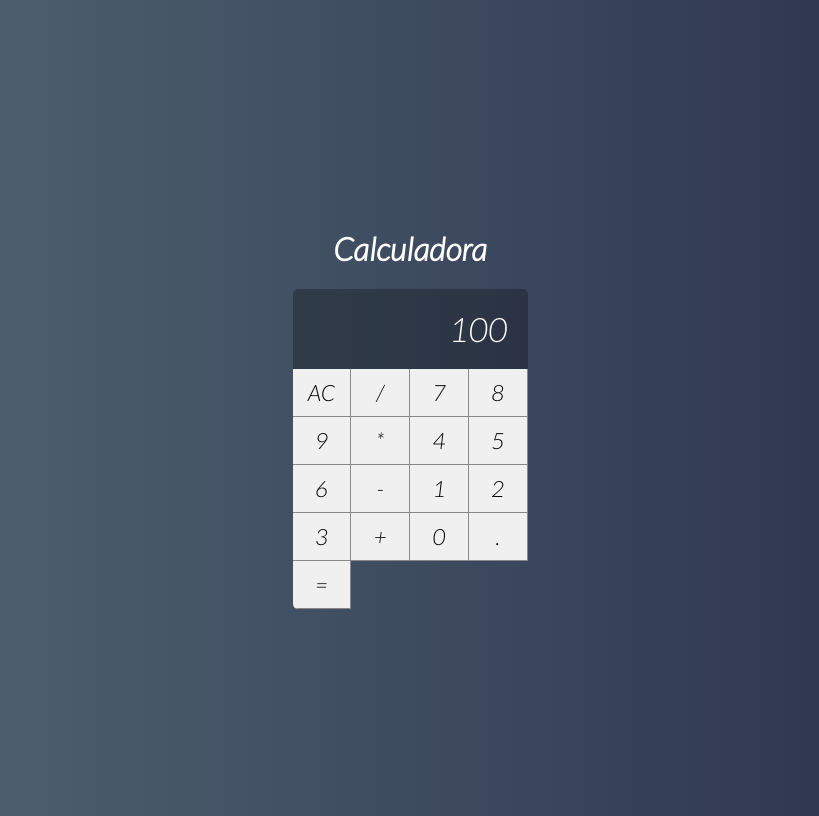
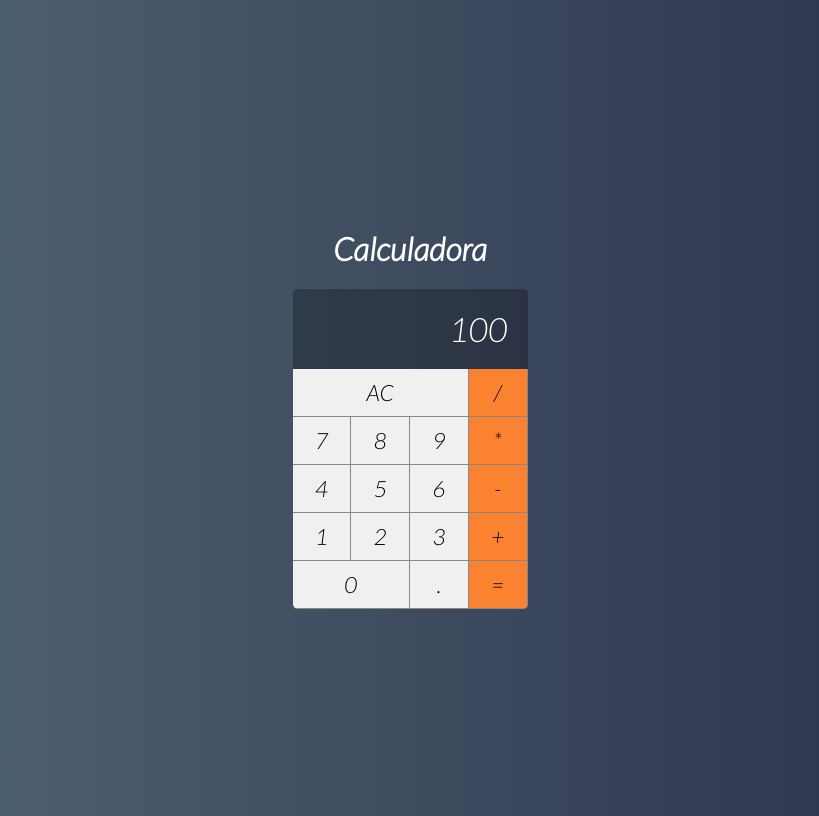
Before and after one commit to dan1el-alme1da/calculadora, a React (Create React App) app in the folder calculadora/: page / in a window 1280 px wide. Shown: the whole page, without its empty margins (230-1049 px from the left). Built offline with nearby package versions, Linux system fonts and the light colour scheme.

Commit message:
button colors

```diff
--- a/calculadora/src/components/Button.css
+++ b/calculadora/src/components/Button.css
@@ -13,15 +13,15 @@
 }
 
 .button:active {
-    background-color: #ccc;
+    background-color: #ddcece;
 }
 
 .button.double {
     grid-column: span 2;
 }
 
-button.triple {
-    grid-column:span 3;
+.button.triple {
+    grid-column: span 3;
 }
 
 .button.operation {
--- a/calculadora/src/components/Button.jsx
+++ b/calculadora/src/components/Button.jsx
@@ -2,10 +2,10 @@
 import './Button.css';
 
 export default props => {
-    let classes = 'button'
+    let classes = 'button '
     classes += props.operation ? 'operation' : ''
-    classes +=props.double ? 'double' : ''
-    classes +=props.trple ? 'triple' : ''
+    classes += props.double ? 'double' : ''
+    classes += props.triple ? 'triple' : ''
 
     return (
         <button
--- a/calculadora/src/components/Display.jsx
+++ b/calculadora/src/components/Display.jsx
@@ -1,5 +1,4 @@
 import React from "react";
 import './Display.css';
-
 export default props =>
     <div className="display">{props.value}</div>
--- a/calculadora/src/main/Calculator.jsx
+++ b/calculadora/src/main/Calculator.jsx
@@ -9,7 +9,7 @@
     constructor(props) {
         super(props)
         this.clearMemory = this.clearMemory.bind(this)
-        this.setOPeration = this.setOPeration.bind(this)
+        this.setOperation = this.setOperation.bind(this)
         this.addDigit = this.addDigit.bind(this)
     }
 
@@ -17,7 +17,7 @@
         console.log('limpar')
     }
 
-    setOPeration(operation) {
+    setOperation(operation) {
         console.log(operation)
     }
 
@@ -29,23 +29,23 @@
         return (
             <div className='calculator'>
                 <Display value={100}/>
-                <Button label="AC" click={this.clearMemory()}/>
-                <Button label="/" click={this.setOperation} />
+                <Button label="AC" click={this.clearMemory} triple/>
+                <Button label="/" click={this.setOperation} operation/>
                 <Button label="7" click={this.addDigit}/>
                 <Button label="8" click={this.addDigit}/>
                 <Button label="9" click={this.addDigit}/>
-                <Button label="*" click={this.setOperation}/>
+                <Button label="*" click={this.setOperation} operation/>
                 <Button label="4" click={this.addDigit}/>
                 <Button label="5" click={this.addDigit}/>
                 <Button label="6" click={this.addDigit}/>
-                <Button label="-" click={this.setOperation}/>
+                <Button label="-" click={this.setOperation} operation/>
                 <Button label="1" click={this.addDigit}/>
                 <Button label="2" click={this.addDigit}/>
                 <Button label="3" click={this.addDigit}/>
-                <Button label="+" click={this.setOperation}/>
-                <Button label="0" click={this.addDigit}/>
+                <Button label="+" click={this.setOperation} operation/>
+                <Button label="0" click={this.addDigit} double/>
                 <Button label="." click={this.addDigit}/>
-                <Button label="=" click={this.setOperation}/>
+                <Button label="=" click={this.setOperation} operation/>
             </div>
         )
     }
```
